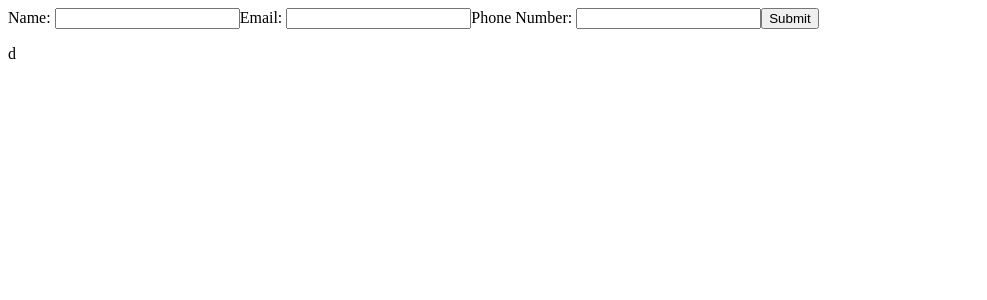
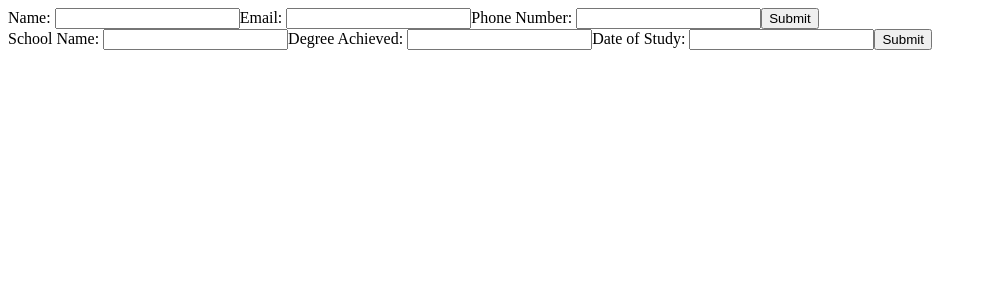
Before and after one commit to romangdev/cv-project, a React (Create React App) app: page / in a window 1280 px wide. Shown: the top 300 px of the page, without its empty margins (0-987 px from the left). Built offline with nearby package versions, Linux system fonts and the light colour scheme.

Commit message:
Add in eduction input section and render

```diff
--- a/src/App.js
+++ b/src/App.js
@@ -1,4 +1,5 @@
 import GeneralInfo from "./components/GeneralInfo";
+import Education from "./components/Education";
 import FormRender from "./components/FormRender";
 import React from "react";
 
@@ -7,28 +8,46 @@ class App extends React.Component {
     super();
 
     this.state = {
+      generalInfo: {
         name: '',
         email: '',
         phone: '',
+      },
+      education: {
+        schoolName: '',
+        degreeAchieved: '',
+        dateOfStudy: '',
+      },
     };
   }
 
-  handleCallback = (childGeneralInfo) => {
-    console.log(childGeneralInfo);
+  getChildGeneral= (childGeneralInfo) => {
     this.setState({
+      generalInfo: {
         name: childGeneralInfo.name,
         email: childGeneralInfo.email,
         phone: childGeneralInfo.phone
+      }
     });
+  }
 
-    console.log(`PARENT ${childGeneralInfo.name}`);
+  getChildEducation = (childEducation) => {
+    this.setState({
+      education: {
+        schoolName: childEducation.schoolName,
+        degreeAchieved: childEducation.degreeAchieved,
+        dateOfStudy: childEducation.dateOfStudy,
+      }
+    });
   }
 
   render() {
     return (
       <div className="App">
-        <GeneralInfo parentCallback={this.handleCallback}/>
-        <FormRender name="d" />
+        <GeneralInfo parentCallback={this.getChildGeneral} />
+        <Education parentCallback={this.getChildEducation} />
+        <FormRender name={this.state.generalInfo.name} email={this.state.generalInfo.email} phone={this.state.generalInfo.phone}
+        school={this.state.education.schoolName} degree={this.state.education.degreeAchieved} dates={this.state.education.dateOfStudy}/>
       </div>
     );
   }
--- /dev/null
+++ b/src/components/Education.js
@@ -0,0 +1,51 @@
+import React from "react";
+
+export default class Education extends React.Component {
+  constructor() {
+    super();
+
+    this.state = {
+      schoolName: '',
+      degreeAchieved: '',
+      dateOfStudy: '',
+    }
+  }
+
+  handleChange = (e) => {
+    if (e.target.id === 'school-name') {
+      this.setState({schoolName: e.target.value});
+    } else if (e.target.id === 'degree') {
+      this.setState({degreeAchieved: e.target.value});
+    } else if (e.target.id === 'date-of-study') {
+      this.setState({dateOfStudy: e.target.value});
+    }
+  }
+
+  onSubmit = (e) => {
+    this.props.parentCallback(this.state);
+    e.preventDefault();
+    this.setState({
+      schoolName: '',
+      degreeAchieved: '',
+      dateOfStudy: '',
+    });
+  }
+
+  render() {
+    const { schoolName, degreeAchieved, dateOfStudy } = this.state;
+
+    return(
+      <div>
+        <form onSubmit={this.onSubmit}>
+          <label htmlFor="school-name">School Name: </label>
+          <input type="text" id="school-name" onChange={this.handleChange} value={schoolName}></input>
+          <label htmlFor="degree">Degree Achieved: </label>
+          <input type="text" id="degree" onChange={this.handleChange} value={degreeAchieved}></input>
+          <label htmlFor="date-of-study">Date of Study: </label>
+          <input type="text" id="date-of-study" onChange={this.handleChange} value={dateOfStudy}></input>
+          <button type="submit">Submit</button>
+        </form>
+      </div>
+    );
+  }
+}
--- a/src/components/FormRender.js
+++ b/src/components/FormRender.js
@@ -2,14 +2,16 @@ import React from "react";
 import GeneralInfo from "./GeneralInfo";
 
 export default class FormRender extends React.Component {
-  constructor(props) {
-    super(props);
-  }
 
   render() {
     return(
       <div className="CV">
         <p>{this.props.name}</p>
+        <p>{this.props.email}</p>
+        <p>{this.props.phone}</p>
+        <p>{this.props.school}</p>
+        <p>{this.props.degree}</p>
+        <p>{this.props.dates}</p>
       </div>
     );
   }
--- a/src/components/GeneralInfo.js
+++ b/src/components/GeneralInfo.js
@@ -30,11 +30,11 @@ export default class GeneralInfo extends React.Component {
   onFormSubmit = (e) => {
     this.props.parentCallback(this.state);
     e.preventDefault();
-    // this.setState({
-    //   name: e.target.name.value,
-    //   email: e.target.email.value,
-    //   phone: e.target.phone.value,
-    // })
+    this.setState({
+      name: '',
+      email: '',
+      phone: '',
+    })
 
     console.log(this.state.name);
   }
```
Lines whose indentation alone changed are shown as unchanged.
